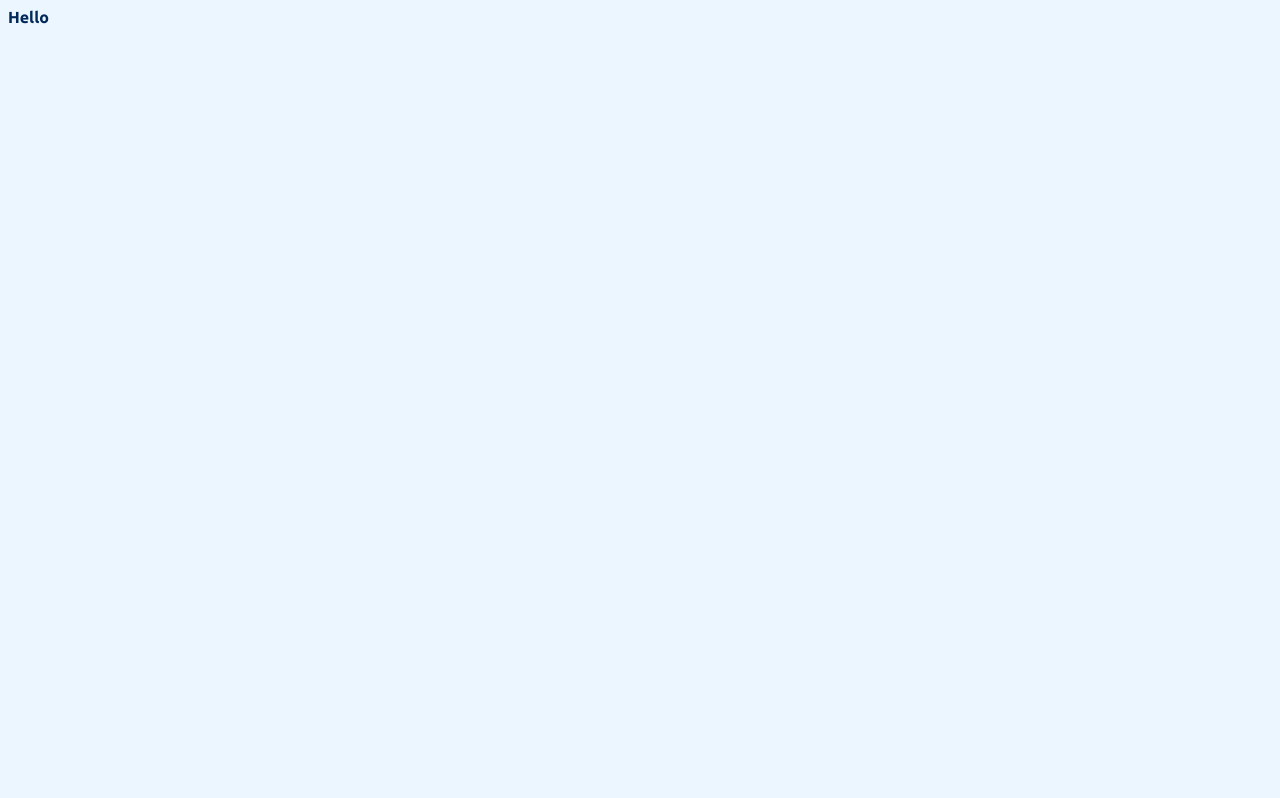
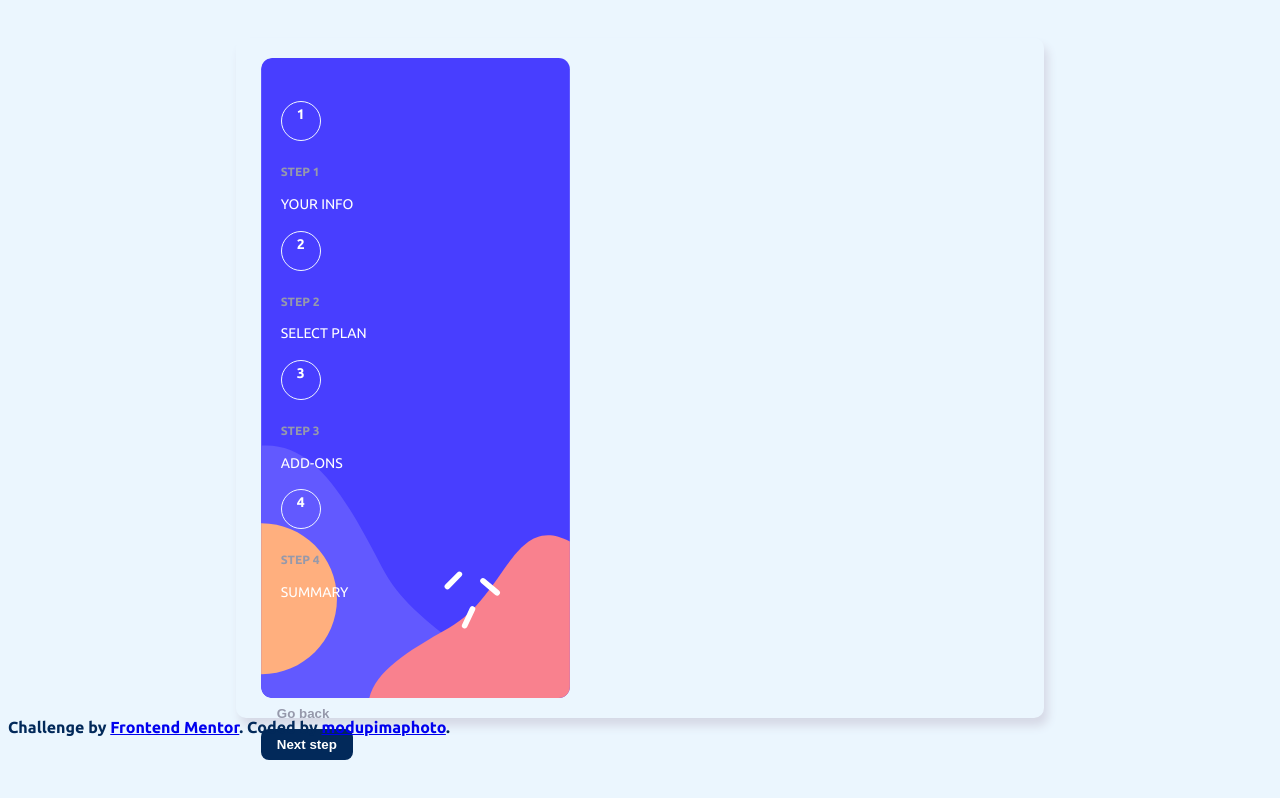
Before and after one commit to modupimaphoto/multi-step-form, a React (Create React App) app: page / in a window 1280 px wide. Built offline with nearby package versions, Linux system fonts and the light colour scheme.

Commit message:
added main container

```diff
--- a/src/App.js
+++ b/src/App.js
@@ -2,9 +2,76 @@
 
 function App() {
   return (
-    <div className="App">
-      Hello
-    </div>
+    <>
+      <div class="wrapper">
+        <div class="row">
+          <div class="col-md-4 sidebar">
+            <div class="d-inline-block d-md-flex align-items-center step">
+                <h5>1</h5>
+                <div>
+                    <h6>Step 1</h6>
+                    <p>
+                        Your info
+                    </p>
+                </div>
+            </div>
+            <div class="d-inline-block d-md-flex align-items-center step">
+              <h5>2</h5>
+              <div>
+                  <h6>Step 2</h6>
+                  <p>
+                      Select plan
+                  </p>
+              </div>
+            </div>
+            <div class="d-inline-block d-md-flex align-items-center step">
+              <h5>3</h5>
+              <div>
+                  <h6>Step 3</h6>
+                  <p>
+                      ADD-ONS
+                  </p>
+              </div>
+            </div>
+            <div class="d-inline-block d-md-flex align-items-center step">
+              <h5>4</h5>
+              <div>
+                  <h6>Step 4</h6>
+                  <p>
+                      Summary
+                  </p>
+              </div>
+            </div>
+          </div>
+          <div class="col-md-8">
+            <div class="container">
+
+              <div id="display-content">
+
+              </div>
+
+
+              <div class="navigation">
+                <div class="d-flex justify-content-between">
+                  <div>
+                    <button class="prev-btn" id="prev-btn">Go back</button>
+                  </div>
+                  <div>
+                    <button class="next-btn" id="next-btn">Next step</button>
+                  </div>
+                </div>
+              </div>
+
+            </div>
+          </div>
+        </div>
+      </div>
+
+      <div class="text-center p-3">
+        Challenge by <a href="https://www.frontendmentor.io?ref=challenge">Frontend Mentor</a>.
+        Coded by <a href="https://github.com/modupimaphoto">modupimaphoto</a>.
+      </div>
+    </>
   );
 }
 
```
